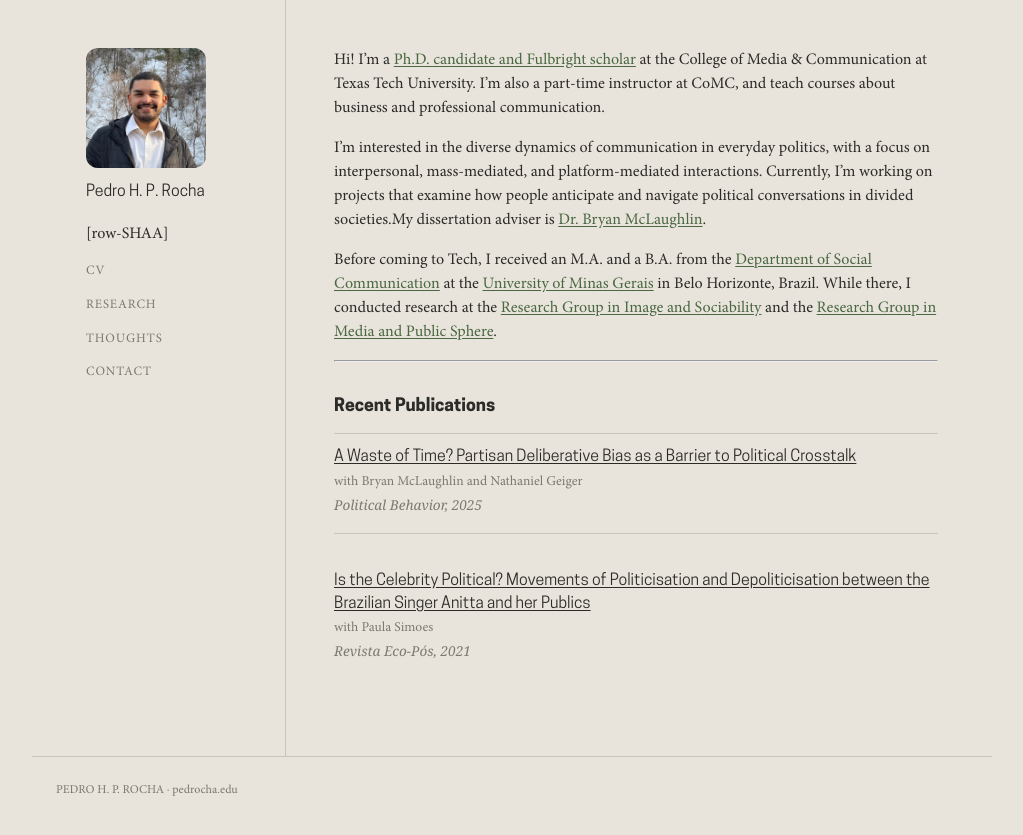
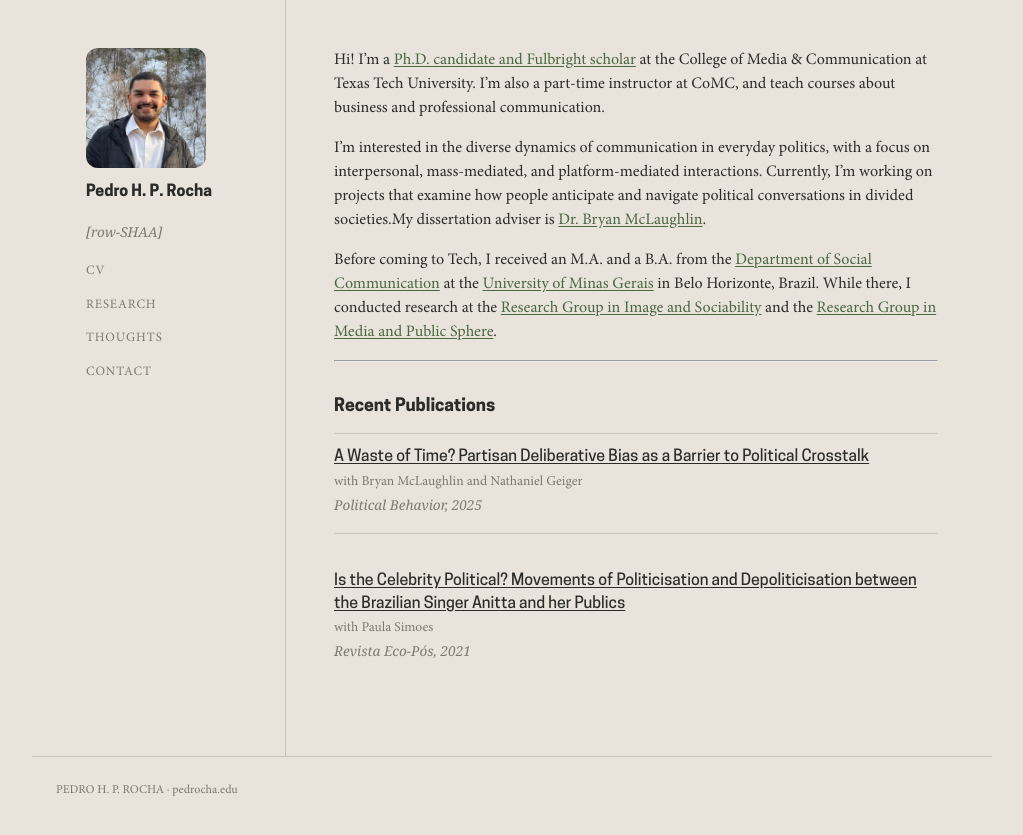
Before and after one commit to pedrohprocha/pedrohprocha.github.io, a Jekyll site: the page built from index.md, in a window 1280 px wide. Shown: the top 835 px of the page, without its empty margins (128-1151 px from the left). Built offline with Jekyll 4.4.1, drawn with Linux system fonts in a browser that asks for light colours; some web fonts are replaced.

Commit message:
add tagline style

```diff
--- a/assets/css/main.css
+++ b/assets/css/main.css
@@ -290,6 +290,14 @@ h3 {
     top: 3rem;
 }
 
+.tagline {
+    font-size: 0.85rem;
+    color: var(--muted);
+    font-style: italic;
+    margin-top: 0.1rem;
+    margin-bottom: 1.2rem;
+}
+
 .headshot-sm {
     width: 120px;
     height: 120px;
@@ -302,7 +310,7 @@ h3 {
 .sidebar h1 {
     font-family: var(--font-heading);
     font-size: 1rem;
-    font-weight: 400;
+    font-weight: 700;
     line-height: 1.4;
     margin-bottom: 1.2rem;
 }
@@ -473,6 +481,7 @@ h3 {
 .pub-title {
     font-family: var(--font-heading);
     font-size: 1rem;
+    font-weight: 500;
     margin-bottom: 0.2rem;
     line-height: 1.4;
 }
```
